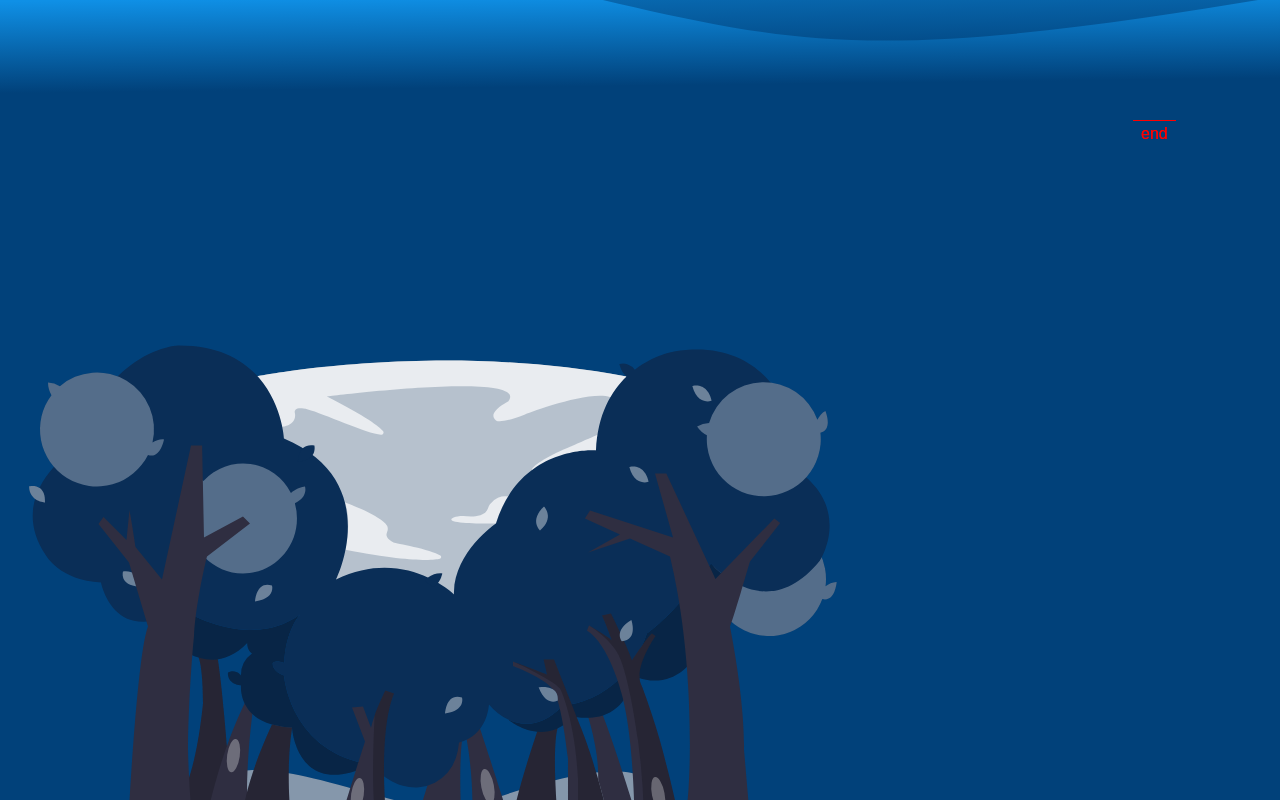
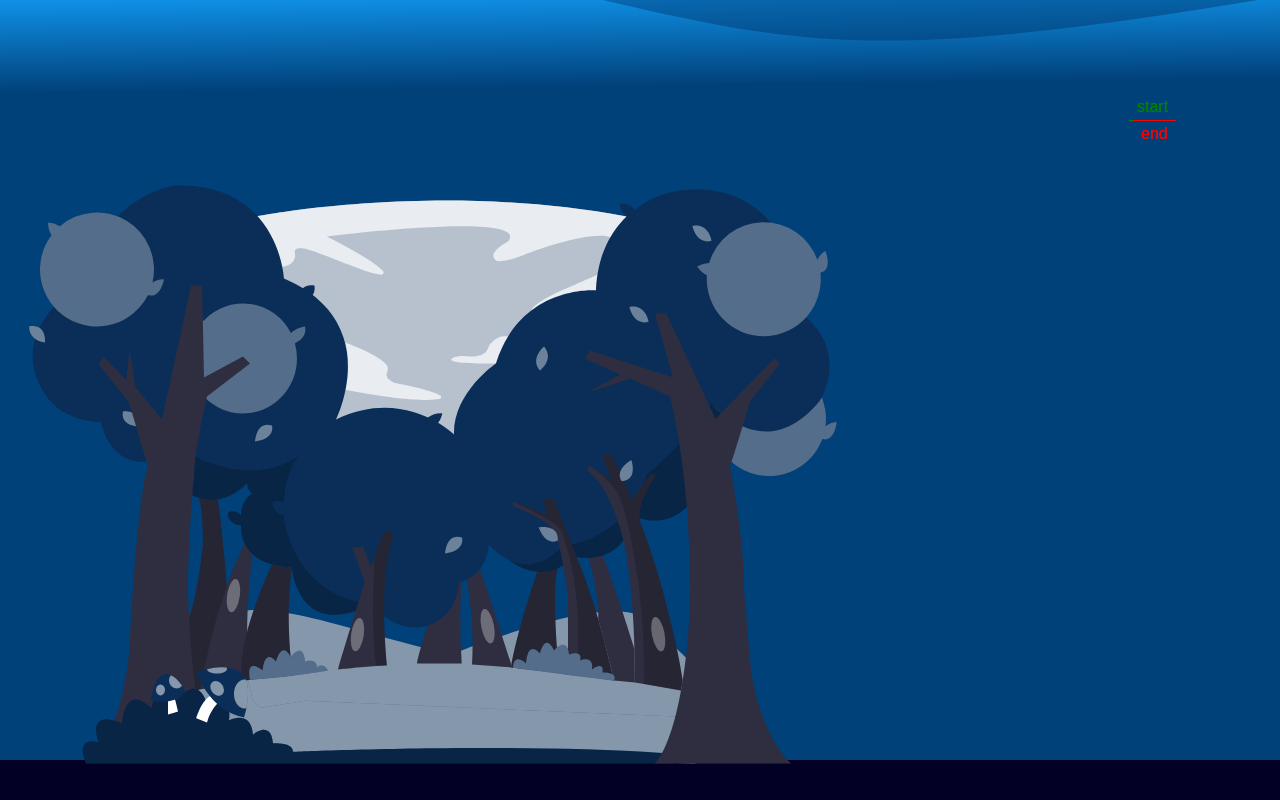
Before and after one commit to 4zad/story-of-icarus, a React (Create React App) app: page /night in a window 1280 px wide. Shown: the part 680-1480 px from the top of the page. Built offline with nearby package versions, Linux system fonts and the light colour scheme; a web font is replaced by a local one.

Commit message:
feature: added pin animation to page 2/3

```diff
--- a/src/components/Night.css
+++ b/src/components/Night.css
@@ -3,6 +3,7 @@
 @import url("https://fonts.googleapis.com/css2?family=Bungee+Shade&family=Inter:wght@100;200;300;400&family=Permanent+Marker&family=Playfair+Display+SC:wght@400;700&family=Splash&family=Ubuntu:ital,wght@0,300;0,400;0,700;1,300;1,400&display=swap");
 
 .Night {
+  z-index: -1;
   background: rgb(2, 0, 36);
   font-family: "Splash", cursive;
   font-weight: 400;
@@ -81,7 +82,7 @@ p {
   position: absolute;
   background: #01417a;
   width: 100%;
-  height: 20vh;
+  height: 10vh;
   bottom: 0;
 }
 
@@ -94,8 +95,14 @@ p {
 }
 
 /* ======================= Page 2 =======================*/
+.page2Container {
+  position: relative;
+}
 
 /* ======================= Page 3 ======================= */
+.page3Container {
+  position: relative;
+}
 
 /* ======================= Page 4 ======================= */
 
@@ -104,14 +111,12 @@ p {
 .section:nth-child(5) > .poemText {
   position: absolute;
   top: 15%;
-  border: 1px solid green;
 }
 
 .wingsContainer {
   position: absolute;
   width: 100%;
   height: fit-content;
-  border: 1px solid red;
   display: flex;
   align-items: center;
   justify-content: center;
@@ -168,11 +173,18 @@ p {
 
 /* DELETE BELOW LATER */
 #page2 {
-  position: relative;
+  z-index: 5;
+  position: absolute;
+  top: 100%;
+  left: 0;
   background-color: #01417a;
 }
 #page3 {
-  position: relative;
+  z-index: 0;
+  position: absolute;
+  top: 100%;
+  left: 0;
+  border: 3px red solid;
   background-color: darkturquoise;
 }
 #page4 {
--- a/src/components/Night.jsx
+++ b/src/components/Night.jsx
@@ -76,6 +76,27 @@ function Night() {
       title_para_tl.to(titleLayer, { y: movement, ease: "none" }, 0);
     });
 
+    // Page 3 - pinning animation
+    const pin_tl = gsap.timeline({
+      scrollTrigger: {
+        trigger: ".pinContainer",
+        start: "top top",
+        scrub: true,
+        markers: true,
+        pin: true,
+        end: "+=200%",
+      },
+    });
+    pin_tl
+      .to("#page2", {
+        yPercent: -100,
+        ease: "none",
+      })
+      .to("#page3", {
+        yPercent: -100,
+        ease: "none",
+      });
+
     // Page 5 - wing animation
     const wings_tl = gsap
       .timeline({ defaults: { overwrite: true } })
@@ -95,7 +116,7 @@ function Night() {
         start: "top top",
         end: "bottom top",
         scrub: true,
-        markers: true,
+        // markers: true,
       },
     });
     gsap.utils.toArray(".rock").forEach((rockLayer) => {
@@ -114,7 +135,6 @@ function Night() {
         trigger: "#page7",
         start: "top 30%",
         toggleActions: "restart none none reset",
-        markers: true,
       },
     });
     drowning_tl
@@ -195,7 +215,9 @@ function Night() {
         <div className="titlePageBlockColour"></div>
       </section>
 
+      <div className="pinContainer">
         <section className="section" id="page2">
+          <div className="page2Container">
             <div className="poemText">
               <p>According to Brueghel</p>
               <p>when Icarus fell</p>
@@ -204,9 +226,11 @@ function Night() {
             <div className="treesContainer">
               <Trees />
             </div>
+          </div>
         </section>
 
         <section className="section" id="page3">
+          <div className="page3Container">
             <div className="poemText">
               <div className="poemText3-1">
                 <p>a farmer was ploughing</p>
@@ -221,7 +245,9 @@ function Night() {
                 <p>near</p>
               </div>
             </div>
+          </div>
         </section>
+      </div>
 
       <section className="section" id="page4">
         <div className="poemText">
```
Lines whose indentation alone changed are shown as unchanged.
